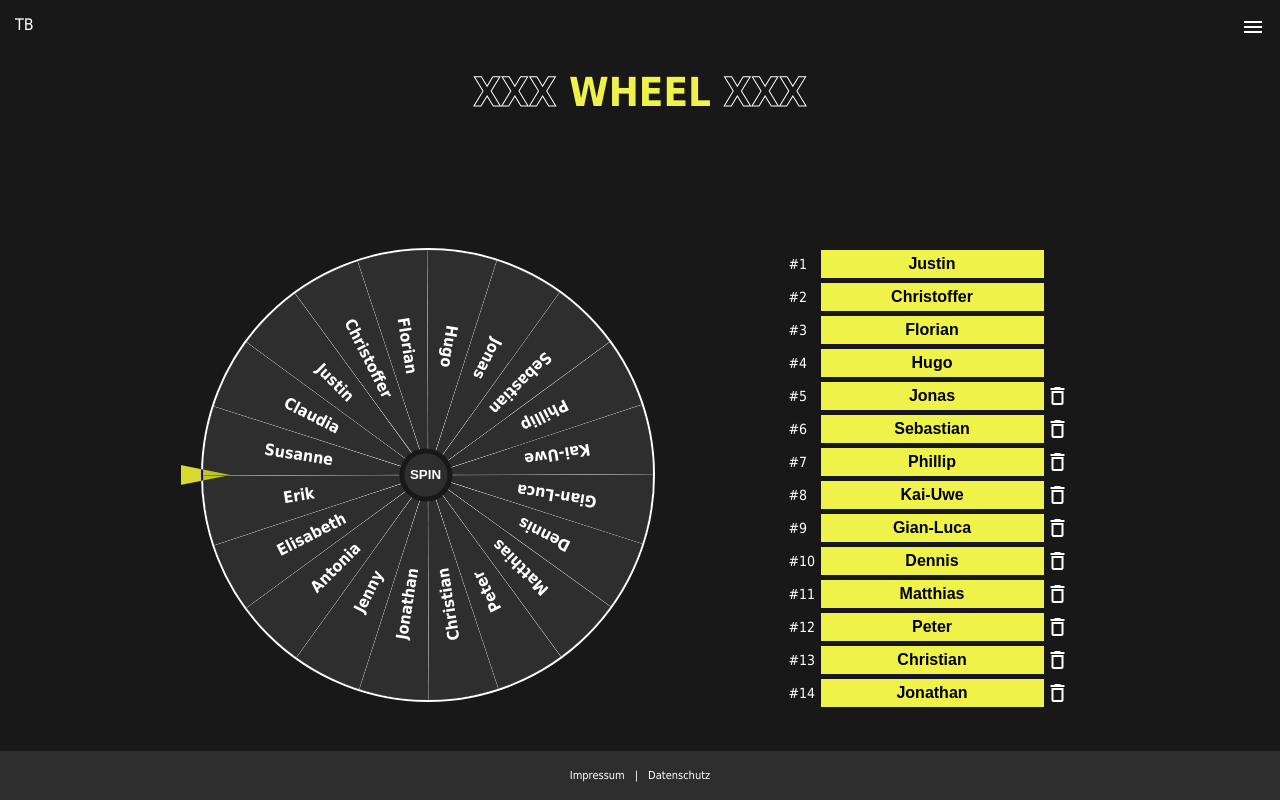
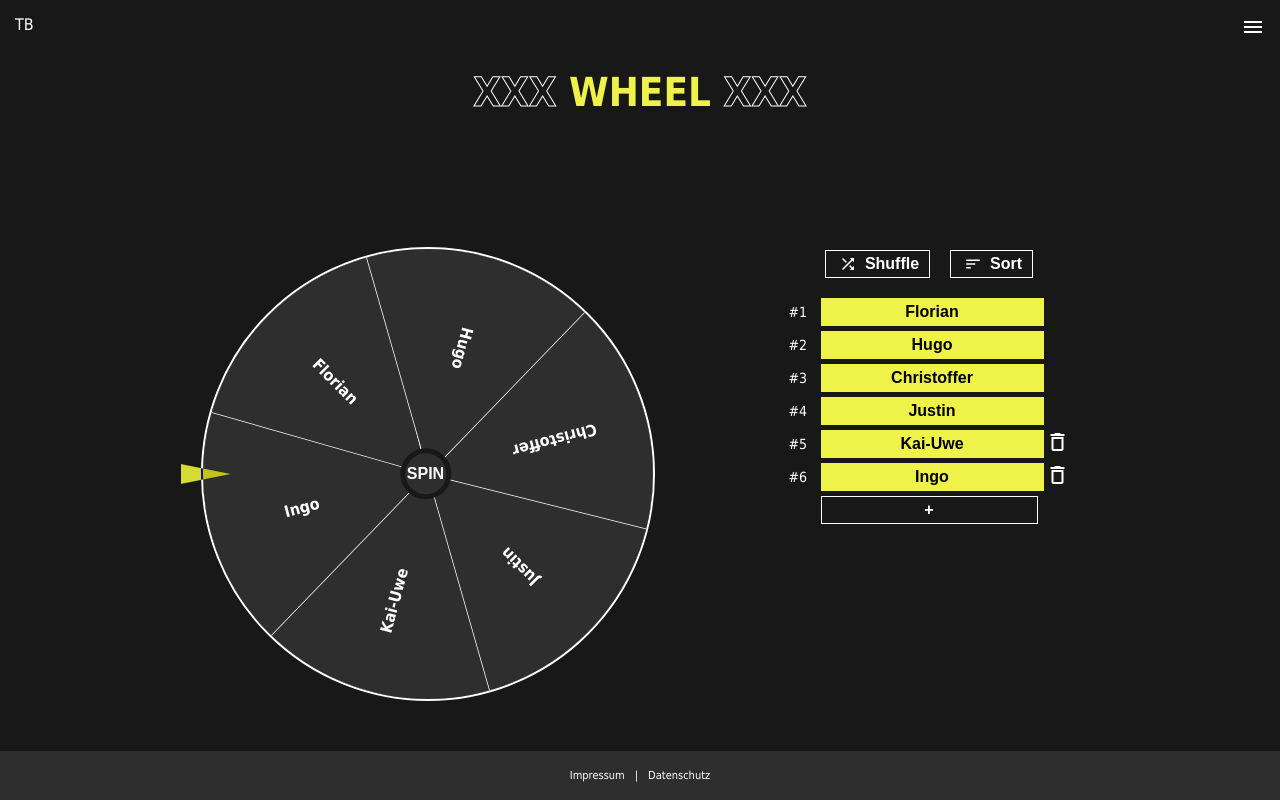
Before and after one commit to hugomuschal/Toolbox, an Angular app in the folder frontend/Toolbox/: page /wheel in a window 1280 px wide. Built offline with nearby package versions, Linux system fonts and the light colour scheme.

Commit message:
added shuffle and sort button + refactored code

```diff
--- a/frontend/Toolbox/src/app/contents/wheel/wheel.component.html
+++ b/frontend/Toolbox/src/app/contents/wheel/wheel.component.html
@@ -3,7 +3,8 @@
   <div class="wheel__result" [ngStyle]="{'transform': isSpinning ? 'scale(1)' : 'scale(1.5)' }">{{result}}</div>
   <div class="wheelAndInputs">
     <div class="wheel__wheelWrapper">
-      <div class="wheel__wheel" id="wheel" (transitionend)="getResult(); isSpinning = false" (transitionstart)="isSpinning = true; getCurrentWheelElement()">
+      <div class="wheel__wheel" id="wheel" (transitionend)="getResult(); isSpinning = false"
+           (transitionstart)="isSpinning = true; getCurrentWheelElement()">
         <div class="wheel__element" *ngFor="let element of wheelElements; let last = last">
           <span class="wheel__elementText">{{element}}</span>
           {{last ? buildWheel() : ''}}
@@ -11,14 +12,28 @@
       </div>
       <button class="wheel__spinBtn" id="wheelBtn" (click)="spinWheel()">SPIN</button>
     </div>
-    <div class="wheel__inputs" id="wheelInputs">
-      <div class="wheel__inputRow" *ngFor="let elementText of wheelElements; trackBy: onTrackBy; let j = index;">
-        <label>#{{j + 1}}</label>
-        <input (change)="changeWheelElement($event, j)" type="text" [value]="elementText">
-        <mat-icon *ngIf="j > 3" (click)="removeWheelElement(j)">delete_outline</mat-icon>
+    <div>
+      <div class="wheel__buttons">
+        <button (click)="shuffleWheelElements()">
+          <mat-icon>shuffle</mat-icon>
+          Shuffle
+        </button>
+        <button (click)="sortWheelElements()">
+          <mat-icon>sort</mat-icon>
+          Sort
+        </button>
       </div>
-      <div *ngIf="wheelElements.length < 20" class="wheel__addElement" (click)="addEmptyWheelElement()">
-        <strong>+</strong>
+      <div class="wheel__inputs" id="wheelInputs">
+        <div class="wheel__inputRow" *ngFor="let elementText of wheelElements; trackBy: onTrackBy; let j = index;">
+          <label>#{{j + 1}}</label>
+          <input (change)="changeWheelElement($event, j)" type="text" [value]="elementText">
+          <div style="width: 24px">
+            <mat-icon *ngIf="j > 3" (click)="removeWheelElement(j)">delete_outline</mat-icon>
+          </div>
+        </div>
+        <button *ngIf="wheelElements.length < 20" class="wheel__addElement" (click)="addEmptyWheelElement()">
+          +
+        </button>
       </div>
     </div>
   </div>
--- a/frontend/Toolbox/src/app/contents/wheel/wheel.component.scss
+++ b/frontend/Toolbox/src/app/contents/wheel/wheel.component.scss
@@ -20,7 +20,7 @@
   }
 
   .wheel__result{
-    max-width: 100%;
+    max-width: 60%;
     overflow: hidden;
     white-space: nowrap;
     text-overflow: ellipsis;
@@ -95,12 +95,12 @@
         border: 5px solid var(--backgroundColor);
         background-color: var(--surfaceColor);
         color: var(--fontColor__onSurface);
-        transition: all 0.1s ease-in-out;
         font-weight: bold;
+        display: block;
+        padding: 2px;
       }
 
       .wheel__spinBtn:hover {
-        cursor: pointer;
         background-color: var(--primaryColor);
         color: var(--fontColor__onPrimary);
       }
@@ -120,13 +120,25 @@
       mix-blend-mode: difference;
     }
 
+    .wheel__buttons{
+      padding: 10px;
+      display: flex;
+      gap: 20px;
+      justify-content: center;
+
+      mat-icon{
+        font-size: 18px;
+        height: fit-content;
+      }
+    }
+
     .wheel__inputs {
       display: flex;
       flex-direction: column;
       gap: 5px;
       padding: 10px;
-      max-height: 450px;
-      height: 80vw;
+      max-height: 400px;
+      height: 75vw;
       overflow-y: auto;
 
       .wheel__inputRow{
@@ -157,23 +169,10 @@
       }
 
       .wheel__addElement{
+        padding: 0;
         width: 217px;
         min-height: 28px;
-        display: flex;
-        justify-content: center;
-        align-items: center;
-        background-color: var(--primaryColor);
-        color: var(--fontColor__onPrimary);
-        transition: all 0.1s ease-in-out;
-        box-sizing: border-box;
         margin-left: 32px;
-      }
-
-      .wheel__addElement:hover{
-        background-color: transparent;
-        border: 1px solid var(--fontColor__onSurface);
-        color: var(--fontColor__onSurface);
-        cursor: pointer;
       }
     }
   }
--- a/frontend/Toolbox/src/app/contents/wheel/wheel.component.ts
+++ b/frontend/Toolbox/src/app/contents/wheel/wheel.component.ts
@@ -9,11 +9,11 @@ export class WheelComponent implements AfterViewInit {
 
   polygonValues: number[] = [0, 0, 0, 101, 85, 75, 66, 60, 54, 50, 46, 43, 40, 38, 36, 34, 32, 31, 29, 28];   //polygonValues for 4-20 elements in wheel
   //wheelElements: string[] = ["1", "2", "3", "4", "5", "6", "7", "8", "9", "10", "11", "12", "13", "14", "15", "16", "17", "18", "19", "20"]
-  wheelElements: string[] = ["Justin", "Christoffer", "Florian", "Hugo", "Jonas", "Sebastian", "Phillip", "Kai-Uwe", "Gian-Luca", "Dennis", "Matthias", "Peter", "Christian", "Jonathan", "Jenny", "Antonia", "Elisabeth", "Erik", "Susanne", "Claudia"]
+  wheelElements: string[] = ["Florian", "Hugo", "Christoffer", "Justin", "Kai-Uwe", "Ingo"]
   result: string = "";
-  oddSpin: boolean = true;    //to make rotate angle +/-
+  isOddSpin: boolean = true;    //to make rotate angle +/-
   isSpinning: boolean = false
-  lastWheelElement: string = "";
+  lastWheelElement: Element | undefined;
 
   ngAfterViewInit(): void {
     this.buildWheel();
@@ -30,24 +30,23 @@ export class WheelComponent implements AfterViewInit {
         wheelElement.style.clipPath = "polygon(0 0, " + this.polygonValues[wheelElements.length - 1] + "% 0, 100% 100%, 0 " + this.polygonValues[wheelElements.length - 1] + "%)";
       }
     }
-
   }
 
   spinWheel() {
     let wheel = document.getElementById("wheel");
     let value;
 
-    if (this.oddSpin) {
+    if (this.isOddSpin) {
       value = Math.ceil(Math.random() * 360) + 2000;
     } else {
       value = -(Math.ceil(Math.random() * 360) + 2000);
     }
-    this.oddSpin = !this.oddSpin;
+    this.isOddSpin = !this.isOddSpin;
     wheel!.style.transform = "rotate(" + value + "deg)";
   }
 
-  async getCurrentWheelElement(){
-    while (this.isSpinning){
+  async getCurrentWheelElement() {
+    while (this.isSpinning) {
       await this.wait(10).then(() => {
         this.getResult();
       })
@@ -56,26 +55,28 @@ export class WheelComponent implements AfterViewInit {
 
   getResult() {
     let btn = document.getElementById("wheelBtn");
-    let elements = document.elementsFromPoint(btn!.getBoundingClientRect().x - 25, btn!.getBoundingClientRect().y + 26);
+    let elements = document.elementsFromPoint(btn!.getBoundingClientRect().x - 25, btn!.getBoundingClientRect().y + (btn!.getBoundingClientRect().height) / 2);
+    let currentWheelElement;
 
-    //check if wheelElement or wheelElementText got detected
-    if (!elements[0].getElementsByClassName("wheel__elementText").item(0)){
-     this.result = elements[0].innerHTML;
-    }else{
-      this.result = elements[0].getElementsByClassName("wheel__elementText").item(0)!.innerHTML;
+    for (let i = 0; i < elements.length; i++) {
+      if (elements[i].classList.contains("wheel__element")) {
+        currentWheelElement = elements[i];
+        this.result = elements[i].getElementsByClassName("wheel__elementText").item(0)!.innerHTML;
+      }
     }
-    if (this.isSpinning && this.lastWheelElement != this.result){
+    if (this.isSpinning && this.lastWheelElement != currentWheelElement) {
       this.playWheelSound()
-      this.lastWheelElement = this.result;
+      this.lastWheelElement = currentWheelElement;
     }
   }
 
-  playWheelSound(){
+  playWheelSound() {
     let audio = new Audio();
     audio.src = "../assets/sounds/wheel_click.mp3";
     audio.volume = 0.05;
     audio.load();
-    audio.play().then(() => {});
+    audio.play().then(() => {
+    });
   }
 
   changeWheelElement(event: any, i: number) {
@@ -89,6 +90,23 @@ export class WheelComponent implements AfterViewInit {
 
   removeWheelElement(i: number) {
     this.wheelElements.splice(i, 1);
+  }
+
+  shuffleWheelElements() {
+    for (let i = this.wheelElements.length - 1; i > 0; i--) {
+      const j = Math.floor(Math.random() * (i + 1));
+      [this.wheelElements[i], this.wheelElements[j]] = [this.wheelElements[j], this.wheelElements[i]];
+    }
+  }
+
+  sortWheelElements() {
+    for (let i = 0; i < this.wheelElements.length; i++) {
+      if (!parseInt(this.wheelElements[i], 10)) {
+        this.wheelElements.sort();
+        return;
+      }
+    }
+    this.wheelElements.sort((a, b) => parseInt(a, 10) - parseInt(b, 10));
   }
 
   scrollDown() {
--- a/frontend/Toolbox/src/styles.scss
+++ b/frontend/Toolbox/src/styles.scss
@@ -17,6 +17,27 @@ html, body {
   color: var(--fontColor__onSurface);
   background-color: var(--backgroundColor);
   font-family: var(--fontFamily);
+}
+
+button{
+  display: flex;
+  justify-content: center;
+  align-items: center;
+  transition: all 0.1s ease-in-out;
+  font-size: 16px;
+  font-weight: bold;
+  padding: 4px 10px;
+  background-color: transparent;
+  border: 1px solid var(--fontColor__onSurface);
+  color: var(--fontColor__onSurface);
+  gap: 5px;
+}
+
+button:hover{
+  cursor: pointer;
+  background-color: var(--primaryColor);
+  color: var(--fontColor__onPrimary);
+  border: 1px solid transparent;
 }
 
 .clickableMatIcon:hover{
```
